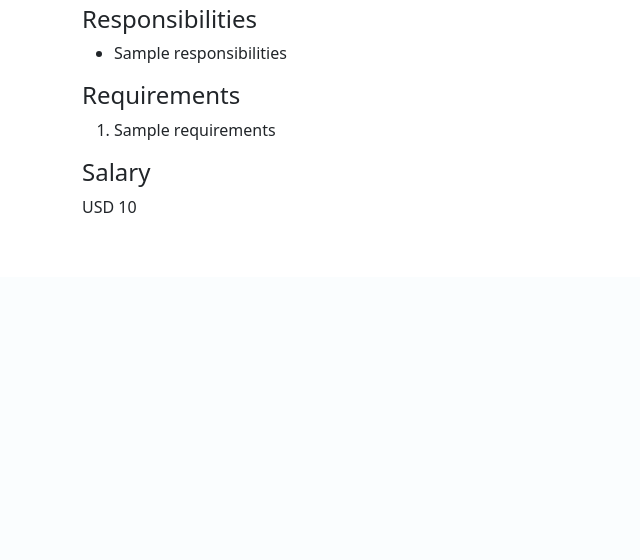
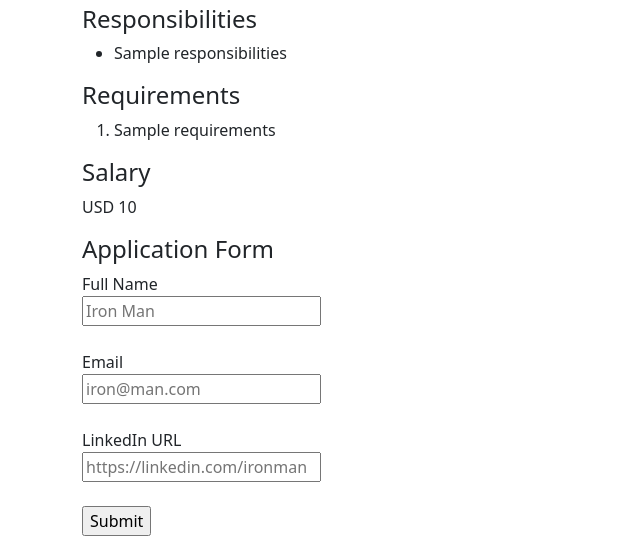
Before and after one commit to Kool-Cool/Complete_flask_Webapp_Career, a Flask app: template templates/jobpage.html in a window 1280 px wide. Shown: the part 523-1083 px from the top of the page, without its empty margins (0-640 px from the left). Before the commit the page ends 736 px from the top, so only its background shows below. Run offline with Flask 3, Linux system fonts and the light colour scheme; the template is opened without the code that fills it: most values are stand-ins (such as "Sample title", 1, 10 or a date in 2020); parts of the project's set-up code (start-up, migrations or seed data) failed here and were passed over.

Commit message:
Requesting data from form

```diff
--- a/app.py
+++ b/app.py
@@ -1,5 +1,5 @@
 from flask import Flask
-from flask import render_template , jsonify
+from flask import render_template , jsonify , request
 from database import load_jobs_from_db , load_job_from_db_of_id
 
 
@@ -34,5 +34,18 @@ def show_job(id):
   return render_template("jobpage.html",job=job)
 
 
+@app.route("/job/<id>/apply")
+def apply_to_job(id):
+  data = request.args
+  # store in db  or
+  # display and send acknowledgement   or
+  # send email "form submited successfully"
+
+  return jsonify(data)
+
+
+
+
+
 if __name__ == "__main__":
   app.run(host="0.0.0.0",debug=True)
--- /dev/null
+++ b/templates/application_form.html
@@ -0,0 +1,22 @@
+<h4>Application Form</h4>
+
+<form action="/job/{{job['id']}}/apply">
+  <div class="mb-4 ">
+    <label>Full Name</label><br>
+    <input type="text" name="full_name" placeholder="Iron Man">
+  </div>
+
+  <div class="mb-4 ">
+    <label>Email</label><br>
+    <input type="text" name="email" placeholder="iron@man.com">
+  </div>
+
+  <div class="mb-4 ">
+    <label>LinkedIn URL</label><br>
+    <input type="text" name="linkedin_url" placeholder="https://linkedin.com/ironman">
+  </div>
+
+  <input type="submit" class="mb-4" >
+
+
+</form>
--- a/templates/jobpage.html
+++ b/templates/jobpage.html
@@ -37,6 +37,8 @@
 
       <h4>Salary </h4>
       <p>{{job.currency}} {{ job.salary }}</p>
+
+      {% include 'application_form.html' %}
     </div>
 
 
```
